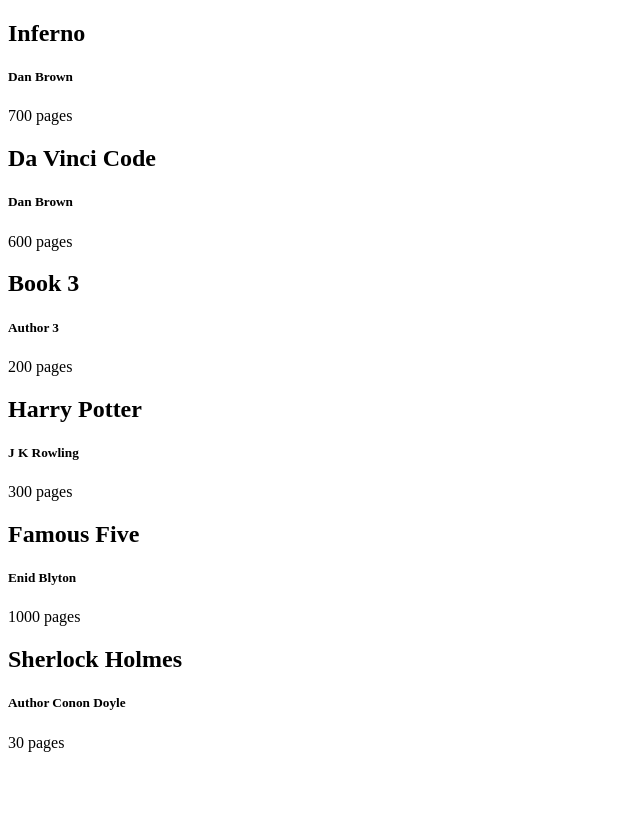
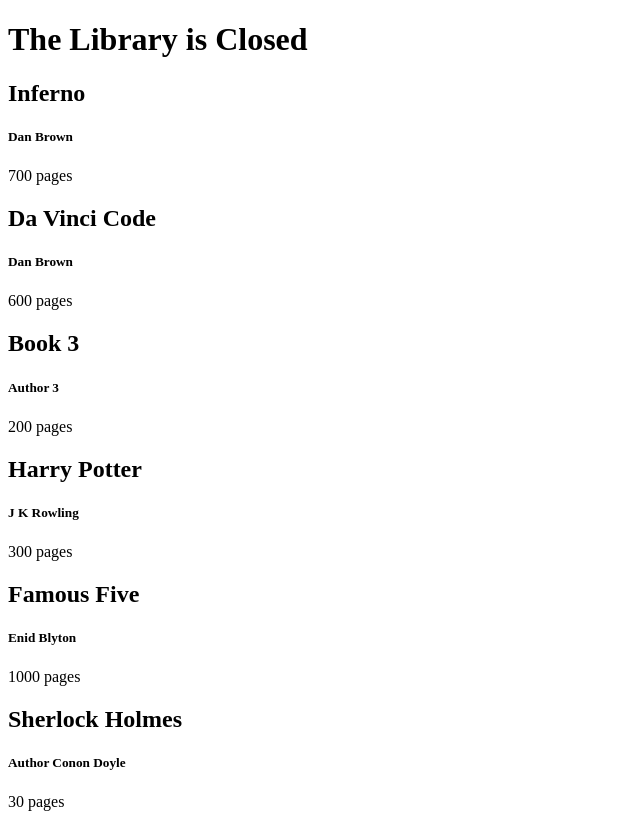
Before and after one commit to Chinthani96/react-intro, a React (Create React App) app: page / in a window 1280 px wide. Shown: the whole page, without its empty margins (0-640 px from the left). Before the commit the page ends 800 px from the top, so only its background shows below. Built offline with nearby package versions, Linux system fonts and the light colour scheme.

Commit message:
Add state to the Library component

```diff
--- a/src/index.js
+++ b/src/index.js
@@ -24,13 +24,18 @@
     constructor(props){
         super(props);
         this.state = {
-
+            open : false
         }
     }
+
+
+
     render(){
         const { books } = this.props;
+        console.log(this.state);
         return(
             <div>
+                <h1>The Library is {this.state.open ? "Open" : "Closed"}</h1>
                 {books.map(
                     (book,i) => <Book
                         key={i}
```
